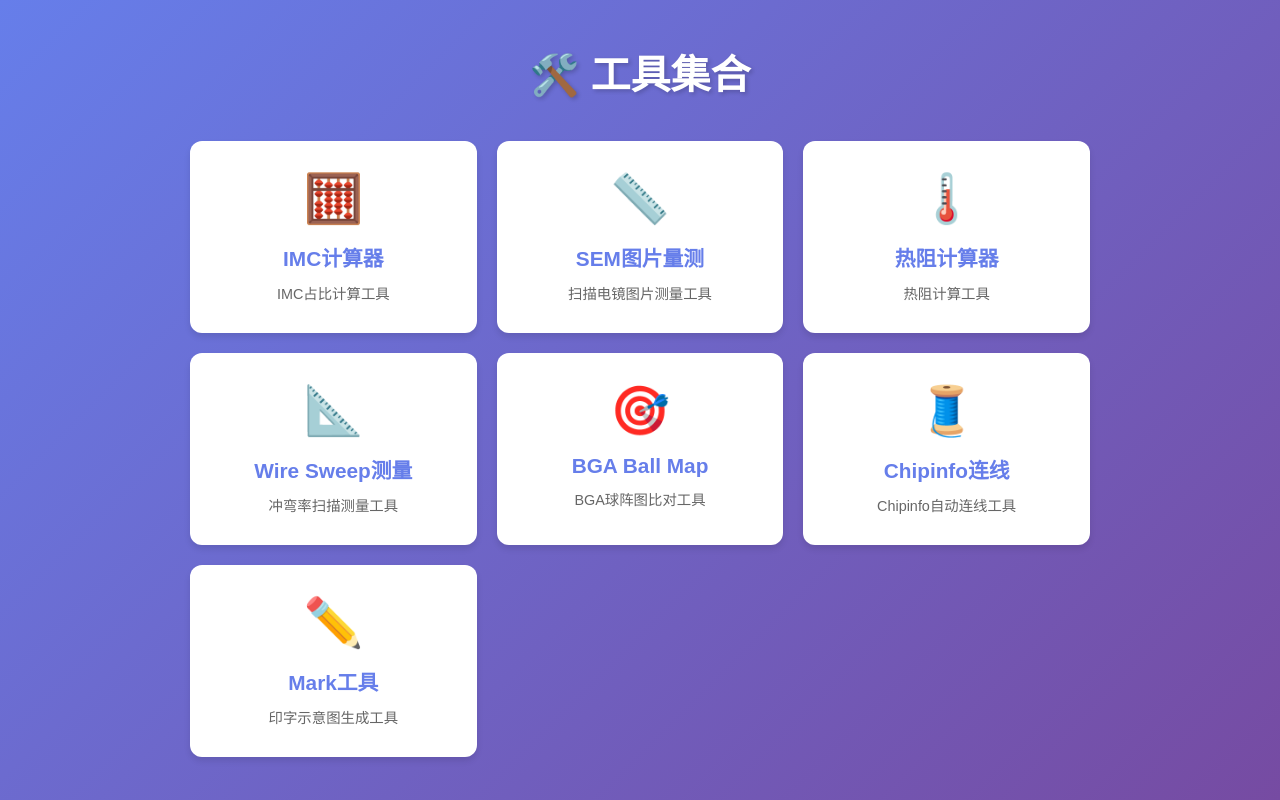
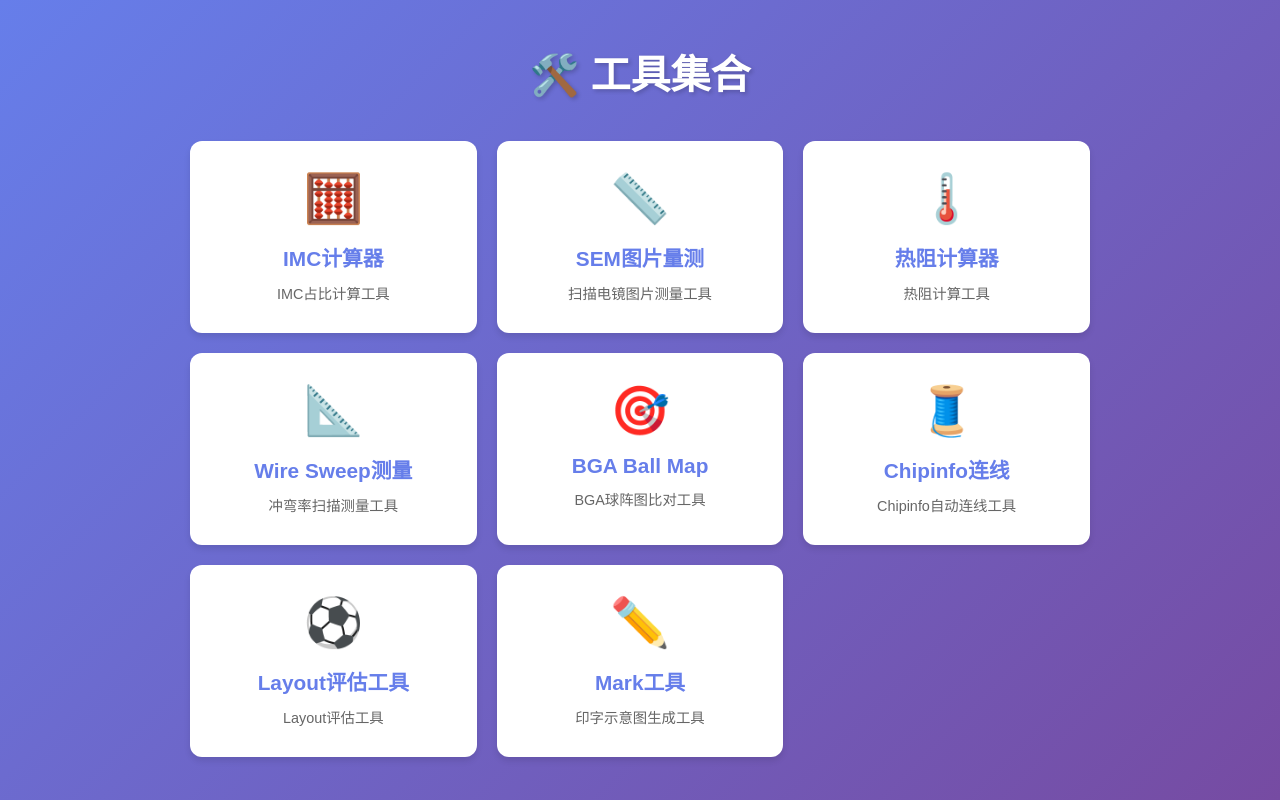
Before and after one commit to cyrus1219/cyrus1219.github.io, a plain HTML site: page index.html in a window 1280 px wide. Drawn offline with Linux system fonts and the light colour scheme.

Commit message:
Update index.html

```diff
--- a/index.html
+++ b/index.html
@@ -115,6 +115,12 @@
                 <div class="tool-desc">Chipinfo自动连线工具</div>
             </a>
 
+            <a href="layout/index.html" class="tool-card">
+                <div class="tool-icon">⚽</div>
+                <div class="tool-title">Layout评估工具</div>
+                <div class="tool-desc">Layout评估工具</div>
+            </a>
+
             <a href="mark/index.html" class="tool-card">
                 <div class="tool-icon">✏️</div>
                 <div class="tool-title">Mark工具</div>
```
